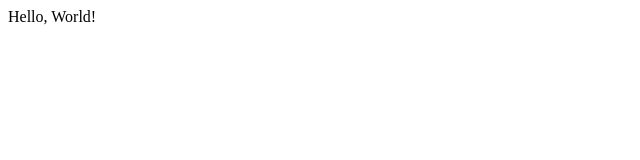
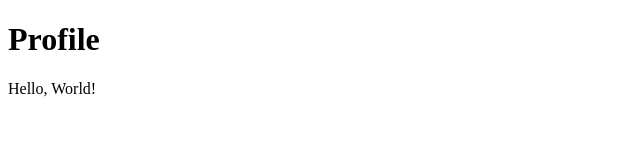
Before and after one commit to 2022148011/HomeworkRepository, a plain HTML site: page index.html in a window 1280 px wide. Shown: the whole page, without its empty margins (0-640 px from the left). Drawn offline with Linux system fonts and the light colour scheme.

Commit message:
Add Profile

```diff
--- a/index.html
+++ b/index.html
@@ -4,6 +4,7 @@
         <meta charset="utf-8">
     </head>
     <body>
+        <h1>Profile</h1>
         Hello, World!
     </body>
 </html>
```
